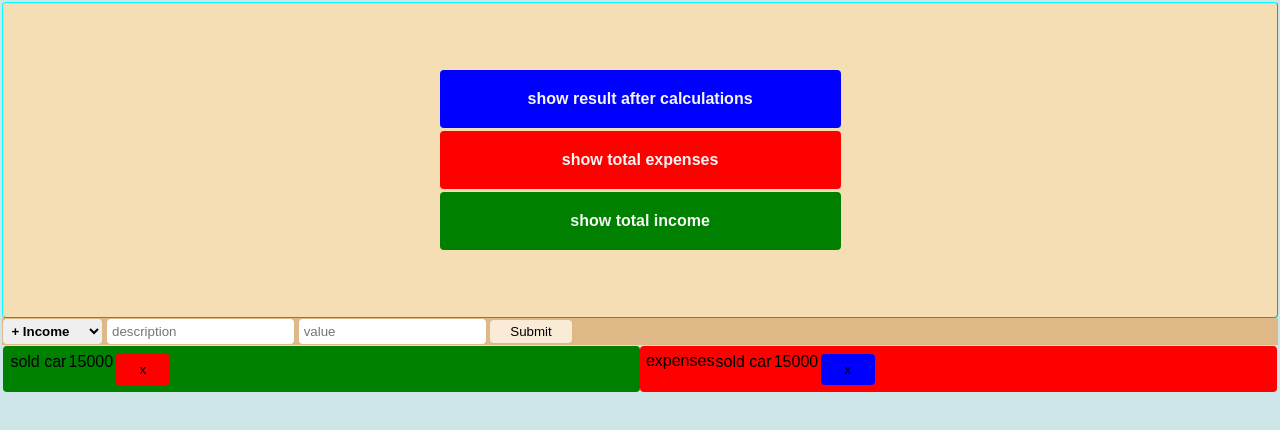
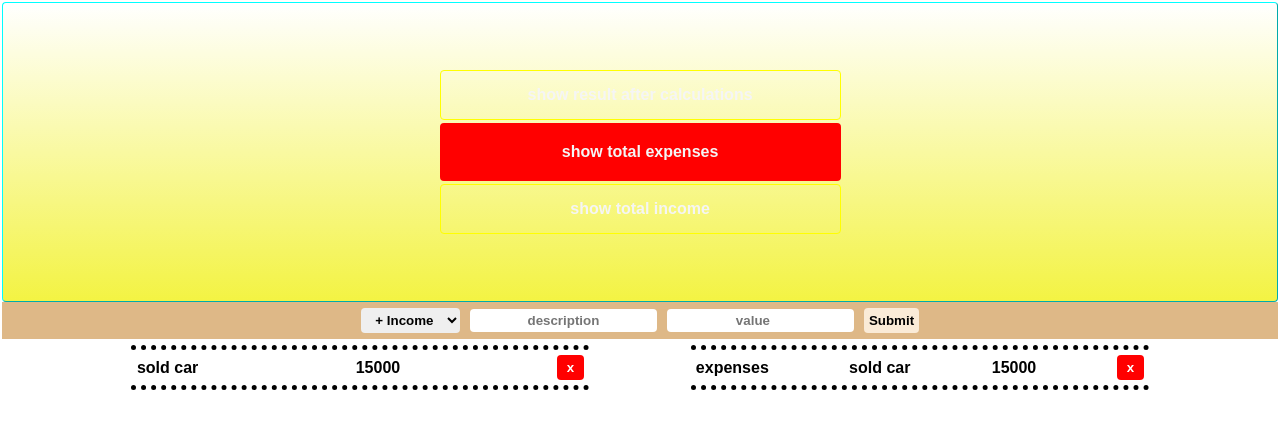
Before and after one commit to masterscode/Budgety, a website: page index.html in a window 1280 px wide. Drawn offline with Linux system fonts and the light colour scheme.

Commit message:
UI design

```diff
--- a/index.html
+++ b/index.html
@@ -9,9 +9,9 @@
 </head>
 <body>
 <div class="hero">
-    <div class=" box blue">show result after calculations</div>
+    <div class=" box ">show result after calculations</div>
    <div class=" box red">show total expenses</div>
-   <div class=" box green">show total income</div>
+   <div class=" box">show total income</div>
 </div>
 
 
@@ -26,17 +26,17 @@
 </div>
 
 <div class="display-box">
-    <div class="income green" id="">
+    <div class="income" id="">
        <div class="description">sold car</div>
        <div class="value">15000</div>
-       <div class="delete"><button class="delete red">x</button></div>
+        <button class="delete-button">x</button>
     </div>
 
 
-    <div class="expenses red">expenses
+    <div class="expenses">expenses
         <div class="description">sold car</div>
        <div class="value">15000</div>
-       <div class="delete"><button class="delete blue">x</button></div>
+       <button class="delete-button">x</button>
     </div>
 </div>
 <script src="app.js" defer></script>
--- a/style.css
+++ b/style.css
@@ -7,7 +7,7 @@
     margin: .1px;
 }
 body{
-    background-color: rgb(206, 230, 231);
+    box-sizing: border-box;
 }
 
  button{
@@ -22,14 +22,11 @@ body{
  }
 
 
- input{
-    padding: 5px;
- }
 
-
-select{
+select, input, button{
     padding: 4px;
     font-weight: bold;
+    text-align: center;
 }
 
  .hero{
@@ -37,13 +34,18 @@ select{
     border: outset cyan thin;
     width: 100%;
     padding: 5%;
-    background-color: wheat;
+    background: linear-gradient( white, rgb(243, 243, 67));
  }
 
  .input-fields{
     background-color: burlywood;
     border-radius:  0px;
+    display: flex;
+    align-items: center;
+    justify-content: center;
  }
+.input-fields * {margin:5px;}
+
 
  .box{
     max-width: 35%;
@@ -56,27 +58,42 @@ select{
  }
 
  .red{background-color: red; border: thick solid red;}
- .green{background-color: green; border: thick solid green;}
- .blue{background-color: blue; border: thick solid blue; }
 
  .display-box{
     display: flex;
     flex-basis: auto;
     margin: auto;
-    justify-content: center;
-    align-content:space-between ;
+    justify-content: space-between;
+    align-content:flex-start;
     flex-wrap: wrap;
     align-items: stretch;
-    max-width: 100%;
+    width: 80%;
+    font-weight:  bold;
+    margin-top: 5px;
+
+
  }
 .income, .expenses{
     display: flex;
-    align-self: flex-start;
-    flex-grow: 1;
+    justify-content: space-between;
+    padding: 5px;
+    border-radius: 0px;
+    border-bottom:dotted thick black;
+    border-top:dotted thick black;
+    flex-basis:45%;
+    align-items: center;
+    background-color: white;
+
 }
 
 .expenses{
-    align-self: flex-start;
     max-width: 50%;
-    flex-grow: 1;
 }
+
+.delete-button{
+    background-color: red;
+    padding-right: 9px;
+    padding-left: 9px;
+    text-align: center;
+    color:white;
+}
```
